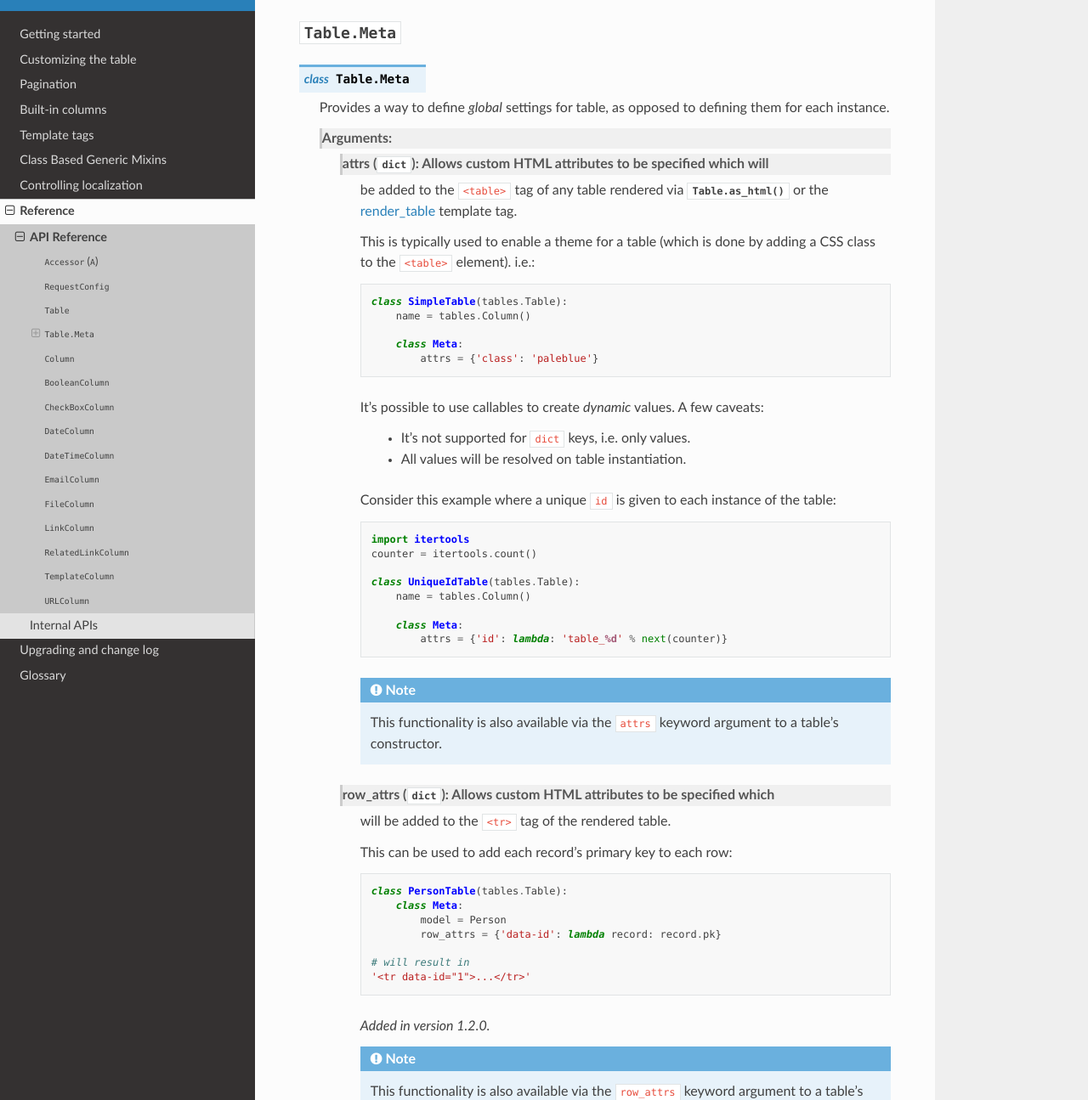
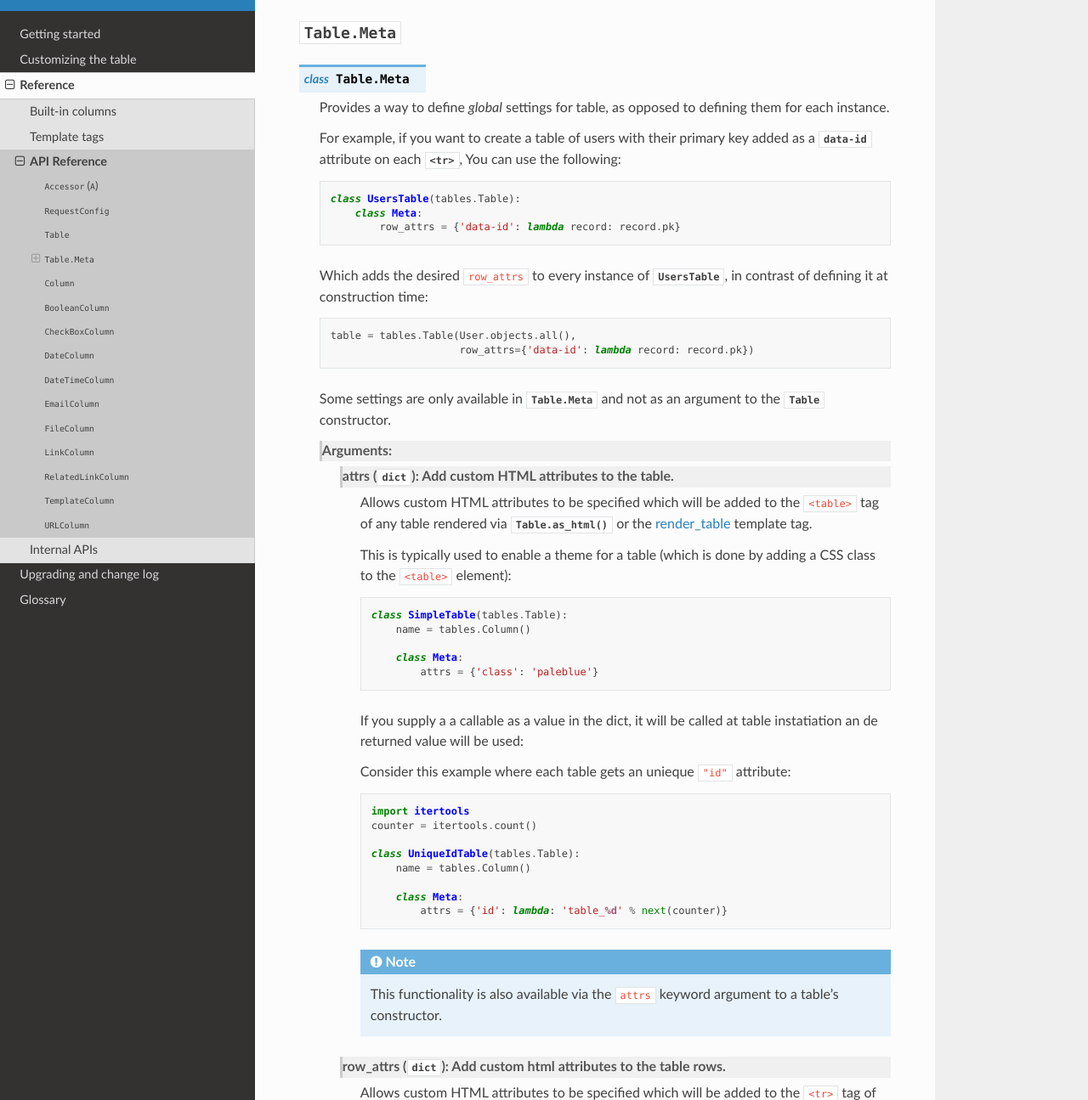
Before and after one commit to jieter/django-tables2, a Sphinx documentation site: the page built from docs/pages/api-reference.rst, in a window 1280 px wide and 1400 px high, scrolled down 575 px, cut to the strip 105-1400 px from the top of the window. Shown: the whole strip at 85% size. Built offline with Sphinx 7.4.7 and the Read the Docs theme 2.0.0, drawn with Linux system fonts in a browser that asks for light colours; some of the changed text lies outside the part shown.

Commit message:
More restructurering

```diff
--- a/docs/index.rst
+++ b/docs/index.rst
@@ -30,11 +30,6 @@ Table of contents
 .. toctree::
     pages/getting-started
     pages/customizing
-    pages/pagination
-    pages/builtin-columns
-    pages/template-tags
-    pages/generic-mixins
-    pages/localization-control
     pages/reference
     pages/upgrade-changelog
     pages/glossary
--- a/docs/pages/api-reference.rst
+++ b/docs/pages/api-reference.rst
@@ -28,14 +28,30 @@ API Reference
     Provides a way to define *global* settings for table, as opposed to
     defining them for each instance.
 
+    For example, if you want to create a table of users with their primary key
+    added as a `data-id` attribute on each `<tr>`, You can use the following::
+
+        class UsersTable(tables.Table):
+            class Meta:
+                row_attrs = {'data-id': lambda record: record.pk}
+
+    Which adds the desired ``row_attrs`` to every instance of `UsersTable`, in
+    contrast of defining it at construction time::
+
+        table = tables.Table(User.objects.all(),
+                             row_attrs={'data-id': lambda record: record.pk})
+
+    Some settings are only available in `Table.Meta` and not as an argument to
+    the `~.Table` constructor.
+
     Arguments:
-        attrs (`dict`): Allows custom HTML attributes to be specified which will
-            be added to the ``<table>`` tag of any table rendered via
-            :meth:`.Table.as_html` or the
-            :ref:`template-tags.render_table` template tag.
+        attrs (`dict`): Add custom HTML attributes to the table.
+            Allows custom HTML attributes to be specified which will be added to
+            the ``<table>`` tag of any table rendered via :meth:`.Table.as_html`
+            or the :ref:`template-tags.render_table` template tag.
 
             This is typically used to enable a theme for a table (which is done
-            by adding a CSS class to the ``<table>`` element). i.e.::
+            by adding a CSS class to the ``<table>`` element)::
 
                 class SimpleTable(tables.Table):
                     name = tables.Column()
@@ -43,13 +59,11 @@ API Reference
                     class Meta:
                         attrs = {'class': 'paleblue'}
 
-            It's possible to use callables to create *dynamic* values. A few caveats:
+            If you supply a a callable as a value in the dict, it will be called
+            at table instatiation an de returned value will be used:
 
-             - It's not supported for ``dict`` keys, i.e. only values.
-             - All values will be resolved on table instantiation.
-
-            Consider this example where a unique ``id`` is given to each instance
-            of the table::
+            Consider this example where each table gets an unieque ``"id"``
+            attribute::
 
                 import itertools
                 counter = itertools.count()
@@ -64,8 +78,10 @@ API Reference
                 This functionality is also available via the ``attrs`` keyword
                 argument to a table's constructor.
 
-        row_attrs (`dict`): Allows custom HTML attributes to be specified which
-            will be added to the ``<tr>`` tag of the rendered table.
+
+        row_attrs (`dict`): Add custom html attributes to the table rows.
+            Allows custom HTML attributes to be specified which will be added
+            to the ``<tr>`` tag of the rendered table.
 
             This can be used to add each record's primary key to each row::
 
@@ -94,17 +110,17 @@ API Reference
                 This functionality is also available via the ``empty_text`` keyword
                 argument to a table's constructor.
 
-        show_header (bool): Defines whether the table header (``<thead>``)
-            should be displayed or not.
+        show_header (bool): Wether or not to show the table header.
+            Defines whether the table header should be displayed or not, by
+            default, the header shows the column names.
 
             .. note::
 
                 This functionality is also available via the ``show_header``
                 keyword argument to a table's constructor.
 
-        exclude (typle or str): Defines which columns should be excluded from
-            the table. This is useful in subclasses to exclude columns in a
-            parent::
+        exclude (typle or str): Exclude columns from the table.
+            This is useful in subclasses to exclude columns in a parent::
 
                 >>> class Person(tables.Table):
                 ...     first_name = tables.Column()
@@ -131,12 +147,10 @@ API Reference
             to it. i.e. you can't use the constructor's ``exclude`` argument to
             *undo* an exclusion.
 
-    fields (`tuple` or `str`): Used in conjunction with `~.Table.Meta.model`,
-        specifies which fields should have columns in the table.
-
-         - If `None`, all fields are used, otherwise only those named.
-
-        Example::
+    fields (`tuple` or `str`): Fields to show in the table.
+        Used in conjunction with `~.Table.Meta.model`, specifies which fields
+        should have columns in the table. If `None`, all fields are used,
+        otherwise only those named::
 
             # models.py
             class Person(models.Model):
@@ -149,25 +163,25 @@ API Reference
                     model = Person
                     fields = ('first_name', )
 
-    model (:class:`django.core.db.models.Model`): A model to inspect and
-        automatically create corresponding columns.
+    model (:class:`django.core.db.models.Model`): Create columns from model.
+        A model to inspect and automatically create corresponding columns.
 
         This option allows a Django model to be specified to cause the table to
         automatically generate columns that correspond to the fields in a
         model.
 
-    order_by (tuple): The default ordering. e.g. ``('name', '-age')``.
+    order_by (tuple): The default ordering.
         A hyphen `-` can be used to prefix a column name to indicate
-        *descending* order.
+        *descending* order, for example: ``('name', '-age')``.
 
         .. note::
 
             This functionality is also available via the ``order_by`` keyword
             argument to a table's constructor.
 
-    sequence (iteralbe): The sequence of the table columns. This allows the
-        default order of columns (the order they were defined in the Table) to
-        be overridden.
+    sequence (iteralbe): The sequence of the table columns.
+        This allows the default order of columns (the order they were defined
+        in the Table) to be overridden.
 
         The special item ``'...'`` can be used as a placeholder that will be
         replaced with all the columns that weren't explicitly listed. This
--- a/docs/pages/customizing.rst
+++ b/docs/pages/customizing.rst
@@ -7,6 +7,9 @@ Customizing the table
     column-attributes
     column-headers-and-footers
     swapping-columns
+    pagination
     table-mixins
     custom-rendering
     query-string-fields
+    localization-control
+    generic-mixins
--- a/docs/pages/getting-started.rst
+++ b/docs/pages/getting-started.rst
@@ -1,8 +1,5 @@
 Getting started
 ===============
-
-Installing django-tables2
--------------------------
 
 Djangol-tables2 is `Available on pypi <https://pypi.python.org/pypi/django-tables2>`_
 and can be installed using pip::
--- a/docs/pages/reference.rst
+++ b/docs/pages/reference.rst
@@ -2,5 +2,7 @@ Reference
 =========
 
 .. toctree::
+    builtin-columns
+    template-tags
     api-reference
     internal
```
Also changed, not shown: 1 other file.
